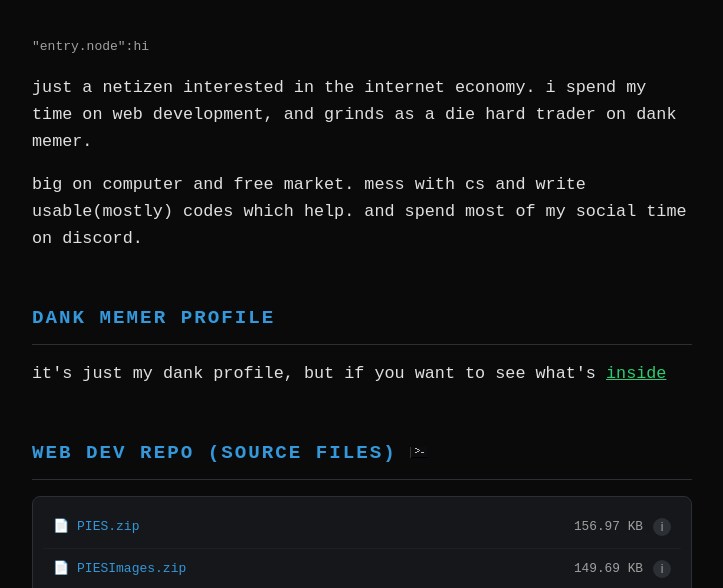
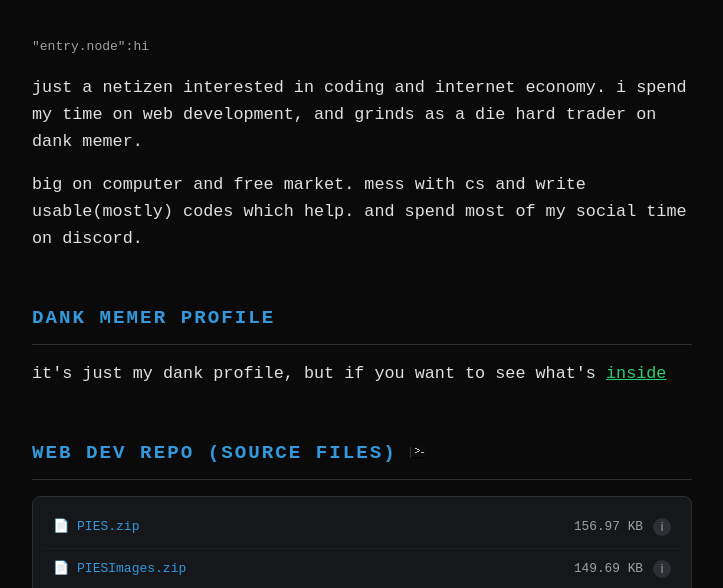
Before and after one commit to CapitalistOnSteroids/w, a plain HTML site: page index.html in a window 1280 px wide. Shown: the part 208-796 px from the top of the page, without its empty margins (278-1001 px from the left). Drawn offline with Linux system fonts and the light colour scheme.

Commit message:
Update bio description in index.html

```diff
--- a/index.html
+++ b/index.html
@@ -221,7 +221,7 @@
     <div <span class="motto">"entry.node":hi</span>
 
     <section id="bio">
-        <p>just a netizen interested in the internet economy. i spend my time on web development, and grinds as a die hard trader on dank memer.</p>
+        <p>just a netizen interested in coding and internet economy. i spend my time on web development, and grinds as a die hard trader on dank memer.</p>
         <p>big on computer and free market. mess with cs and write usable(mostly) codes which help. and spend most of my social time on discord.</p>
     </section>
 
```
